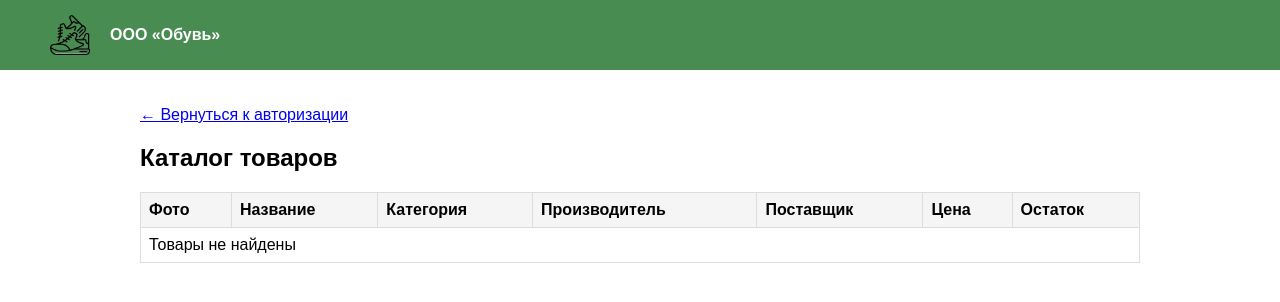
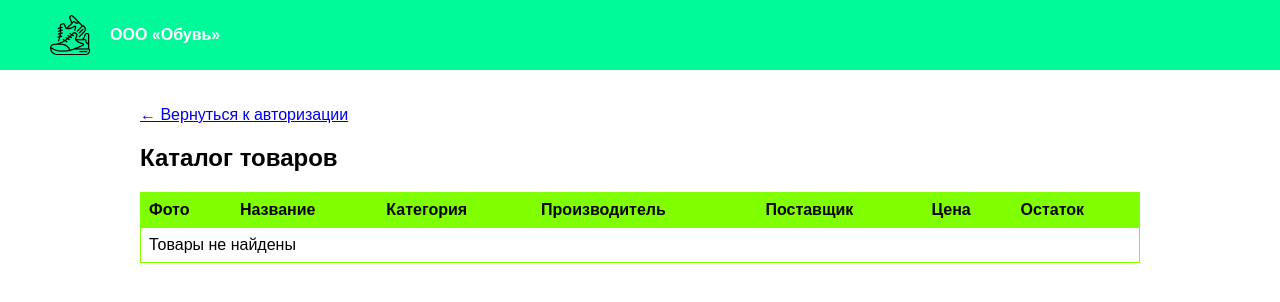
Before and after one commit to gonpaul/demo_09_02_07_2_2026, a Django app: page /products/ in a window 1280 px wide. Shown: the top 302 px of the page. Run offline with Django 5.2, Linux system fonts and the light colour scheme; data that the repository does not hold is empty.

Commit message:
adjust colors to meet the style requirements

```diff
--- a/store/templates/base.html
+++ b/store/templates/base.html
@@ -5,20 +5,28 @@
     <title>{% block title %}ООО Обувь{% endblock %}</title>
     <link rel="icon" href="/static/Icon.ico" type="image/x-icon">
     <style>
+        :root {
+            --accent-color: #00FA9A;
+            --secondary-color: #7FFF00;
+            --main-color: #FFFFFF;
+        }
         body { font-family: Arial, sans-serif; margin: 0; padding: 0; }
-        .header { background: #498c51; color: white; padding: 15px 20px 15px 50px;
+        .header { background: var(--accent-color); color: var(--main-color);
+                   padding: 15px 20px 15px 50px;
                    display: flex; align-items: center; position: relative; }
-        .header a { color: white; margin-left: 20px; }
+        .header a { color: var(--main-color); margin-left: 20px; }
         .container { max-width: 1000px; margin: 0 auto; padding: 20px; }
-        .btn { background: #498c51; color: white; border: none; padding: 10px 20px;
-               cursor: pointer; }
+        .btn { background: var(--accent-color); color: var(--main-color);
+               border: none; padding: 10px 20px; cursor: pointer; }
         table { width: 100%; border-collapse: collapse; }
-        th, td { border: 1px solid #ddd; padding: 8px; text-align: left; }
-        th { background: #f5f5f5; }
+        th, td { border: 1px solid var(--secondary-color); padding: 8px;
+                 text-align: left; }
+        th { background: var(--secondary-color); }
         input, select { padding: 8px; margin: 5px 0; }
-        .error { color: red; }
-        .discount-high { background-color: #2E8B57; color: white; }
-        .out-of-stock { background-color: #add8e6; }
+        .error { color: var(--accent-color); }
+        .discount-high { background-color: var(--secondary-color);
+                         color: var(--main-color); }
+        .out-of-stock { background-color: var(--accent-color); }
     </style>
 </head>
 <body>
```
